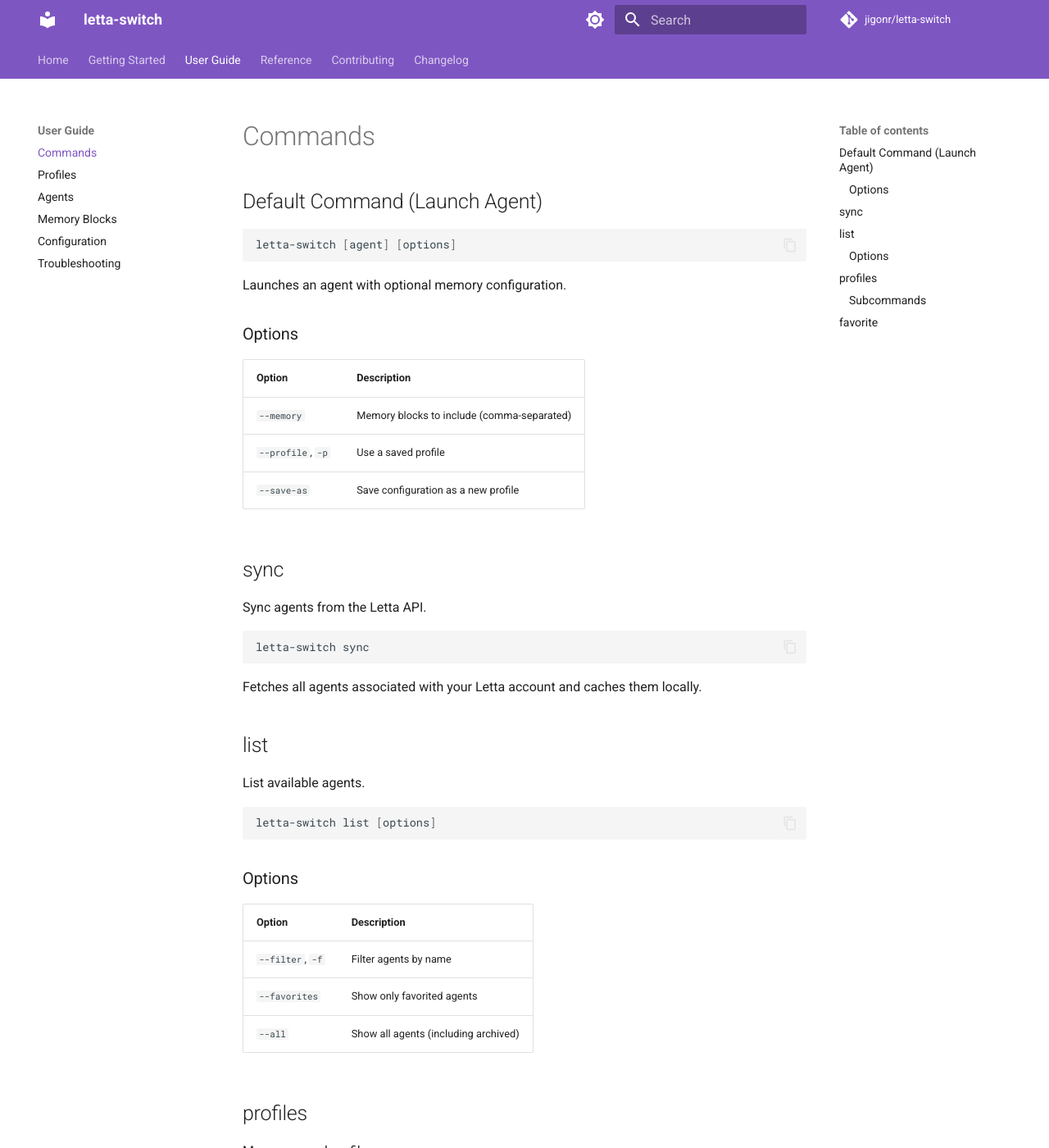
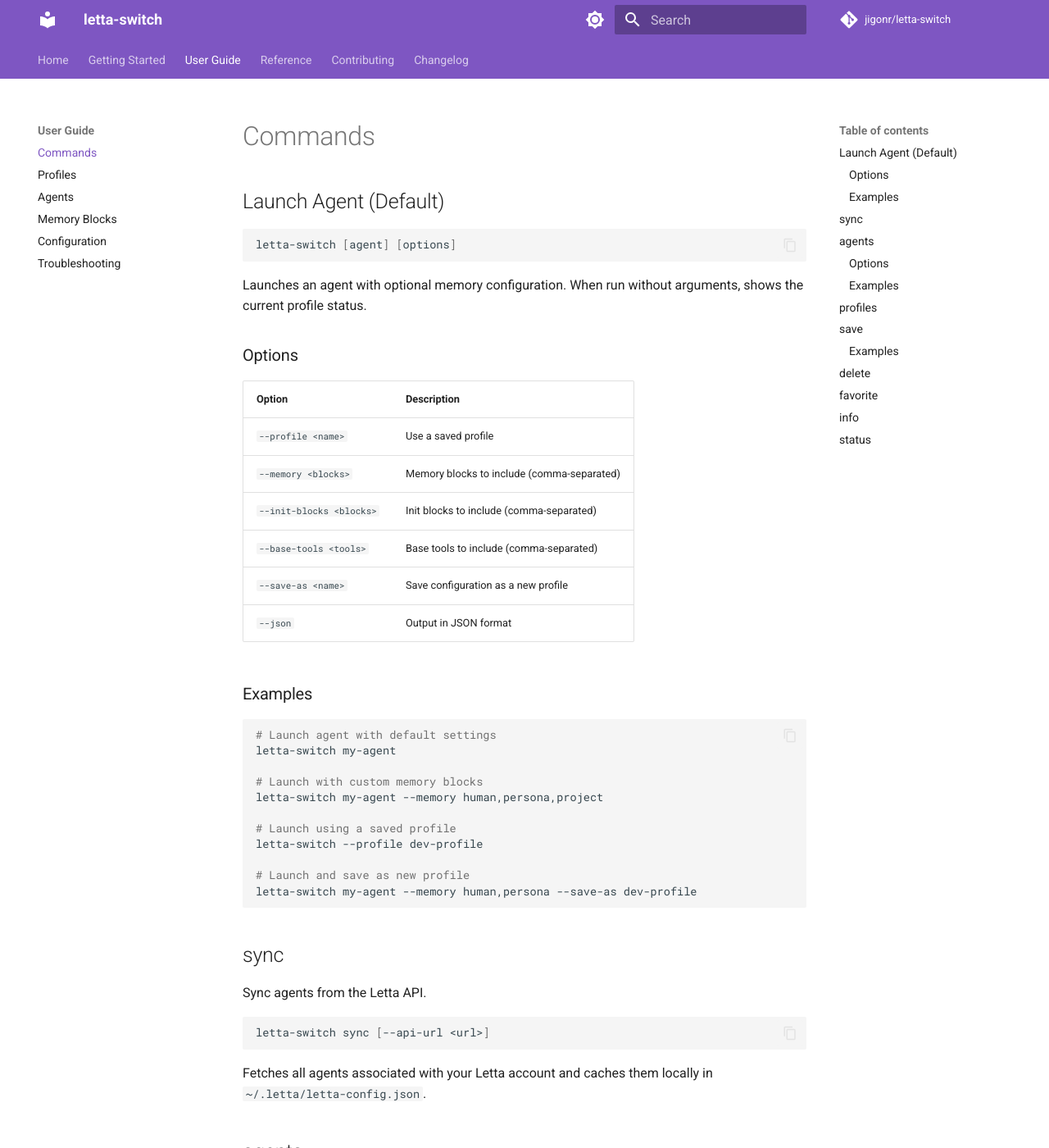
Before and after one commit to jigonr/letta-switch, an MkDocs documentation site: the page built from docs/guide/commands.md, in a window 1280 px wide and 1400 px high. Shown: the whole window at 82% size. Built offline with MkDocs 1.6.1 and Material for MkDocs 9.7.7, drawn with Linux system fonts in a browser that asks for light colours; comment, search, counter and statistics services are not loaded; some of the changed text lies outside the part shown.

Commit message:
docs: rewrite documentation to match actual CLI commands
- Fix incorrect command names (list → agents)
- Fix incorrect options (--filter → --search, remove --favorites, --all, --force)
- Fix incorrect config paths (~/.config/letta-switch/ → ~/.letta/)
- Document missing commands: info, status, save, delete
- Update all examples with correct syntax
- Simplify README with accurate commands table

🤖 Generated with [Claude Code](https://claude.com/claude-code)

Co-Authored-By: Claude Opus 4.5 <noreply@anthropic.com>

````diff
--- a/docs/guide/commands.md
+++ b/docs/guide/commands.md
@@ -1,65 +1,137 @@
 # Commands
 
-## Default Command (Launch Agent)
+## Launch Agent (Default)
 
 ```bash
 letta-switch [agent] [options]
 ```
 
-Launches an agent with optional memory configuration.
+Launches an agent with optional memory configuration. When run without arguments, shows the current profile status.
 
 ### Options
 
 | Option | Description |
 |--------|-------------|
-| `--memory` | Memory blocks to include (comma-separated) |
-| `--profile`, `-p` | Use a saved profile |
-| `--save-as` | Save configuration as a new profile |
+| `--profile <name>` | Use a saved profile |
+| `--memory <blocks>` | Memory blocks to include (comma-separated) |
+| `--init-blocks <blocks>` | Init blocks to include (comma-separated) |
+| `--base-tools <tools>` | Base tools to include (comma-separated) |
+| `--save-as <name>` | Save configuration as a new profile |
+| `--json` | Output in JSON format |
+
+### Examples
+
+```bash
+# Launch agent with default settings
+letta-switch my-agent
+
+# Launch with custom memory blocks
+letta-switch my-agent --memory human,persona,project
+
+# Launch using a saved profile
+letta-switch --profile dev-profile
+
+# Launch and save as new profile
+letta-switch my-agent --memory human,persona --save-as dev-profile
+```
 
 ## sync
 
 Sync agents from the Letta API.
 
 ```bash
-letta-switch sync
+letta-switch sync [--api-url <url>]
 ```
 
-Fetches all agents associated with your Letta account and caches them locally.
+Fetches all agents associated with your Letta account and caches them locally in `~/.letta/letta-config.json`.
 
-## list
+## agents
 
-List available agents.
+List available agents. Alias: `list`
 
 ```bash
-letta-switch list [options]
+letta-switch agents [options]
 ```
 
 ### Options
 
 | Option | Description |
 |--------|-------------|
-| `--filter`, `-f` | Filter agents by name |
-| `--favorites` | Show only favorited agents |
-| `--all` | Show all agents (including archived) |
+| `--json` | Output in JSON format |
+| `--search <query>` | Search agents by name or description |
+| `--tag <tag>` | Filter by tag |
+
+### Examples
+
+```bash
+# List all agents
+letta-switch agents
+
+# Search by name
+letta-switch agents --search "dev"
+
+# Filter by tag
+letta-switch agents --tag production
+```
 
 ## profiles
 
-Manage saved profiles.
+List all saved profiles.
 
 ```bash
-letta-switch profiles [subcommand]
+letta-switch profiles [--json]
 ```
 
-### Subcommands
+## save
 
-- `list` - List all saved profiles
-- `show <name>` - Show profile details
-- `delete <name>` - Delete a profile
+Save a configuration as a named profile.
+
+```bash
+letta-switch save <name> --agent <agent> --memory <blocks> [--description <desc>]
+```
+
+### Examples
+
+```bash
+# Save a profile
+letta-switch save dev-profile --agent my-agent --memory human,persona
+
+# Save with description
+letta-switch save research --agent research-agent --memory human,persona --description "Research configuration"
+```
+
+## delete
+
+Delete a saved profile.
+
+```bash
+letta-switch delete <name>
+```
 
 ## favorite
 
-Toggle favorite status for an agent.
+Set an agent as favorite for quick access.
 
 ```bash
 letta-switch favorite <agent>
 ```
+
+## info
+
+Show detailed agent information.
+
+```bash
+letta-switch info <agent> [--json]
+```
+
+Displays: ID, description, created date, tags, favorite status, last launched time, and available memory blocks.
+
+## status
+
+Show current configuration status.
+
+```bash
+letta-switch status [--json]
+```
+
+Displays: current profile, total agents count, total profiles count, and last sync time.
````
Also changed, not shown: README.md (+21 -13 lines), docs/getting-started/quickstart.md (+37 -14 lines), docs/guide/agents.md (+56 -19 lines), docs/guide/configuration.md (+45 -24 lines), docs/guide/profiles.md (+32 -13 lines), docs/reference/cli.md (+77 -16 lines).
